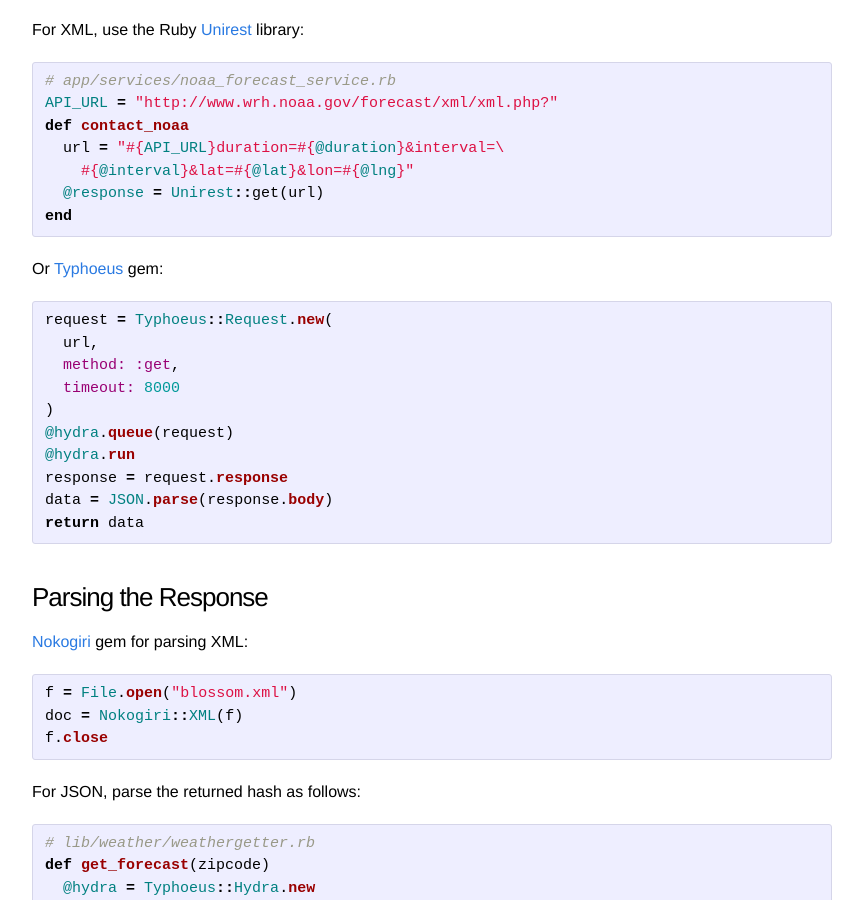
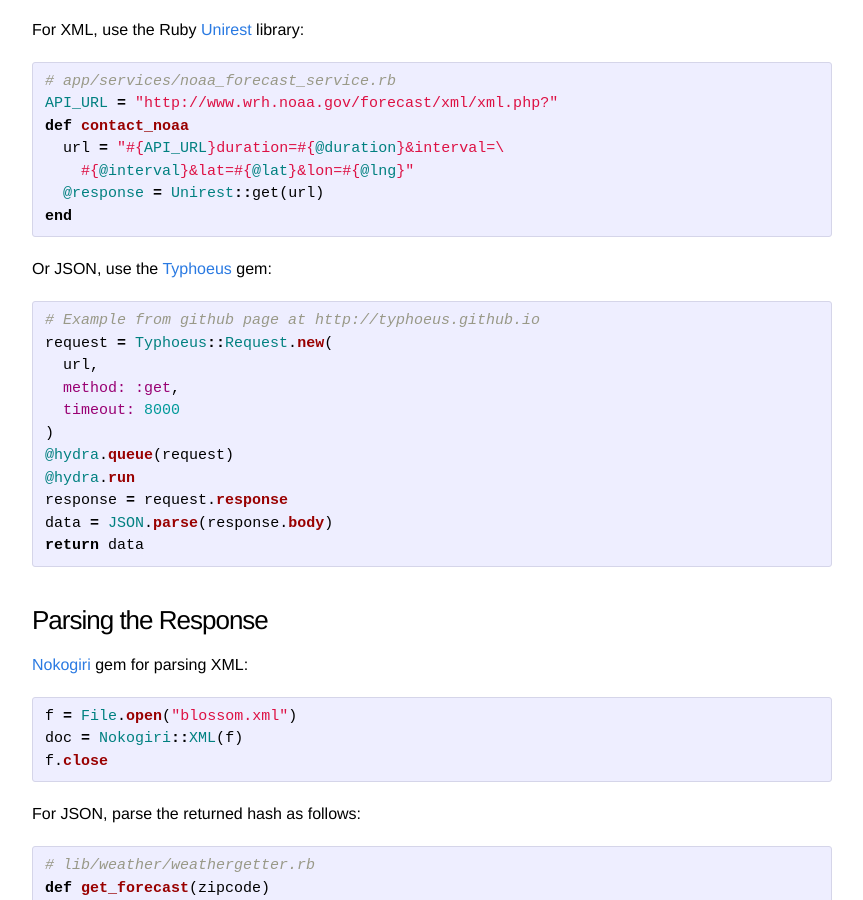
Before and after one commit to stormsavvy/stormsavvy.github.io, a Jekyll site: the page built from _posts/2014-11-20-east-bay-rails-meetup.markdown, in a window 1280 px wide and 900 px high, scrolled down 2218 px. Shown: the whole window, without its empty margins (208-1071 px from the left). Built offline with Jekyll 4.4.1, drawn with Linux system fonts in a browser that asks for light colours.

Commit message:
76663852 final revisions for EBR meetup

```diff
--- a/_posts/2014-11-20-east-bay-rails-meetup.markdown
+++ b/_posts/2014-11-20-east-bay-rails-meetup.markdown
@@ -108,9 +108,10 @@ def contact_noaa
 end
 {% endhighlight %}
 
-Or [Typhoeus][ty] gem:
+Or JSON, use the [Typhoeus][ty] gem:
 
 {% highlight ruby %}
+# Example from github page at http://typhoeus.github.io
 request = Typhoeus::Request.new(
   url,
   method: :get,
```
